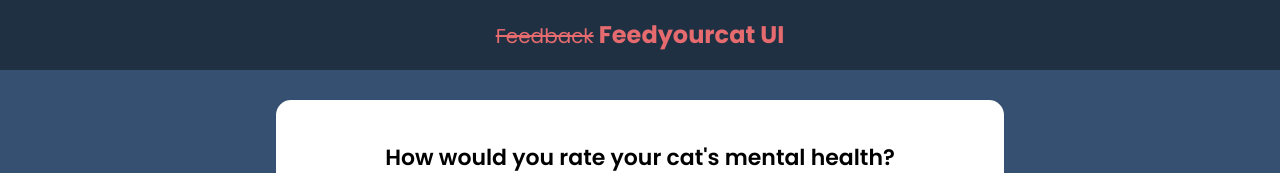
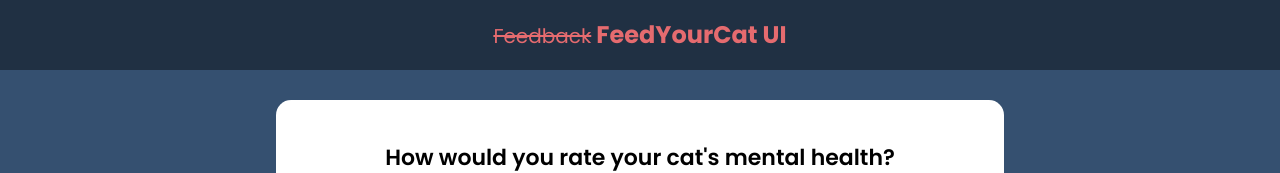
Before and after one commit to ianisout/feedback-app, a React (Create React App) app: page / in a window 1280 px wide. Shown: the top 173 px of the page. Built offline with nearby package versions, Linux system fonts and the light colour scheme; data requests are answered from the project's data file.

Commit message:
update title

```diff
--- a/src/components/Header.jsx
+++ b/src/components/Header.jsx
@@ -9,7 +9,7 @@ function Header({ text, bgColor, textColor }) {
   return (
     <header style={headerStyles}>
       <div className="container">
-        <h2><span className='crossed-out'>Feedback</span> Feedyourcat UI</h2>
+        <h2><span className='crossed-out'>Feedback</span> FeedYourCat UI</h2>
       </div>
     </header>
   )
```
